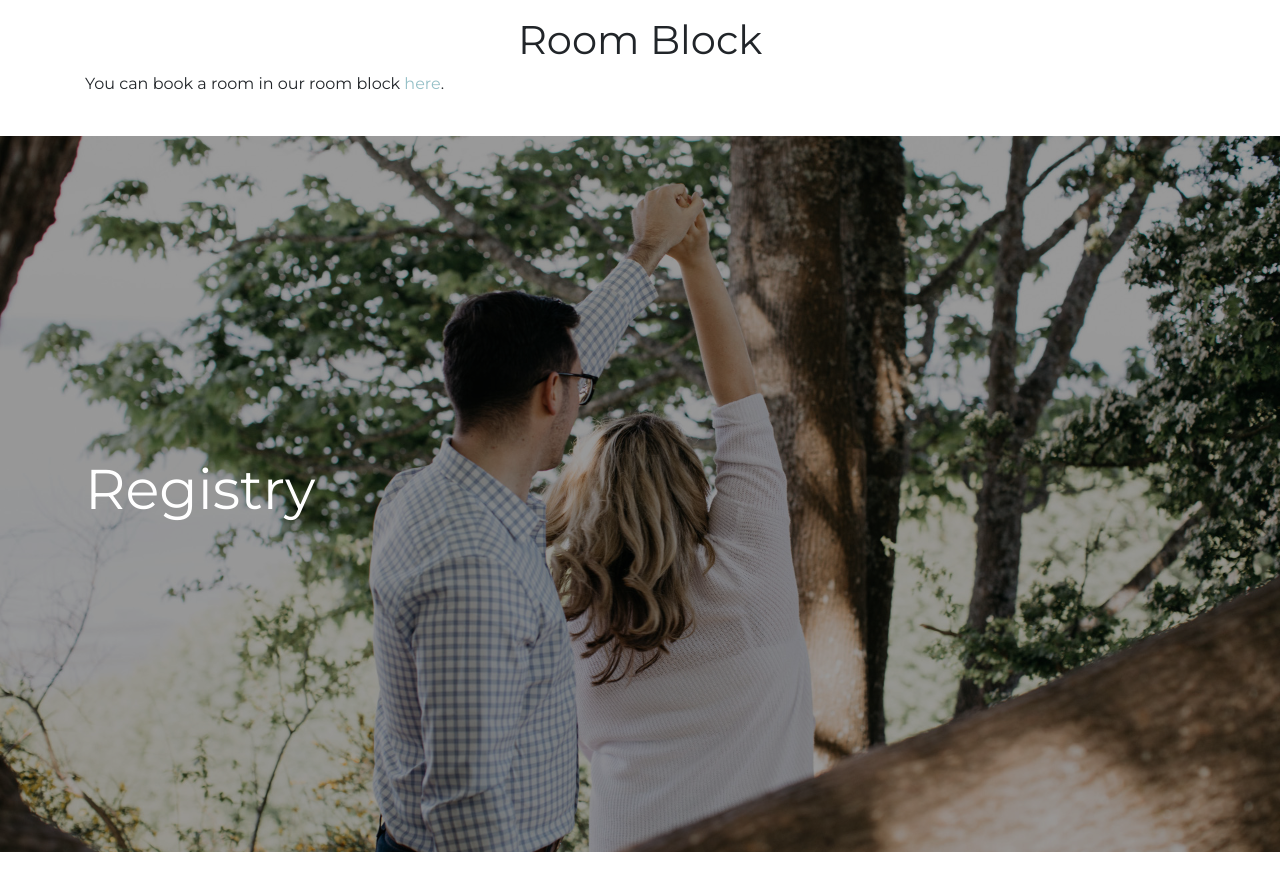
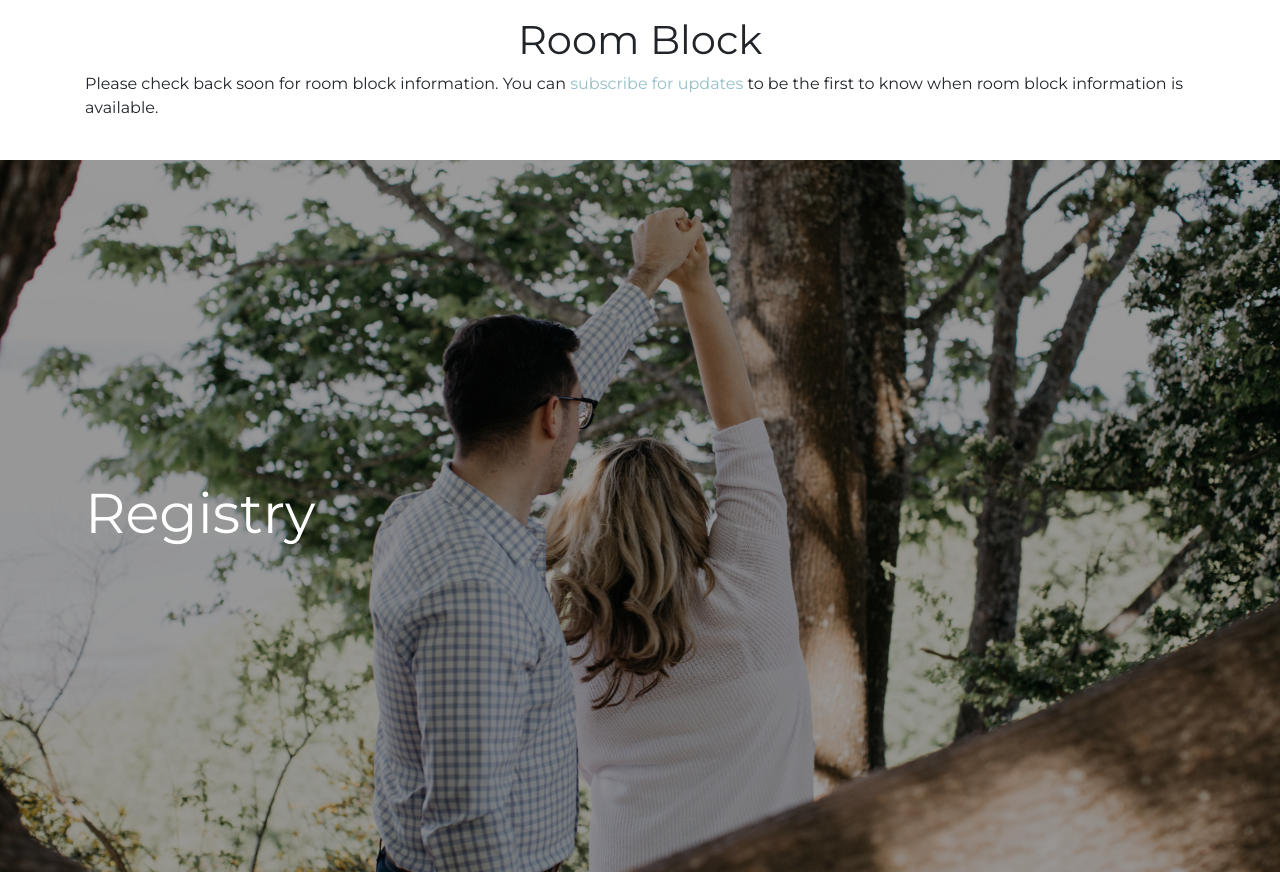
Before and after one commit to mpace965/mpace965.github.io, a website built with webpack: page src/index.html in a window 1280 px wide. Shown: the part 3811-4683 px from the top of the page. Built offline with nearby package versions, Linux system fonts and the light colour scheme; a script that the page names is missing.

Commit message:
Remove room block information

```diff
--- a/src/index.html
+++ b/src/index.html
@@ -174,11 +174,11 @@
                         </blockquote>
                         <h1 align="center">Room Block</h1>
                         <p>
-                            You can book a room in our room block
-                            <a
-                                href="https://res.windsurfercrs.com/ibe/details.aspx?propertyid=14389&nights=1&checkin=05/22/2020&group=0520MPWED"
-                                >here</a
-                            >.
+                            Please check back soon for room block information.
+                            You can
+                            <a href="#contact">subscribe for updates</a> to be
+                            the first to know when room block information is
+                            available.
                         </p>
                         <br />
                     </div>
```
